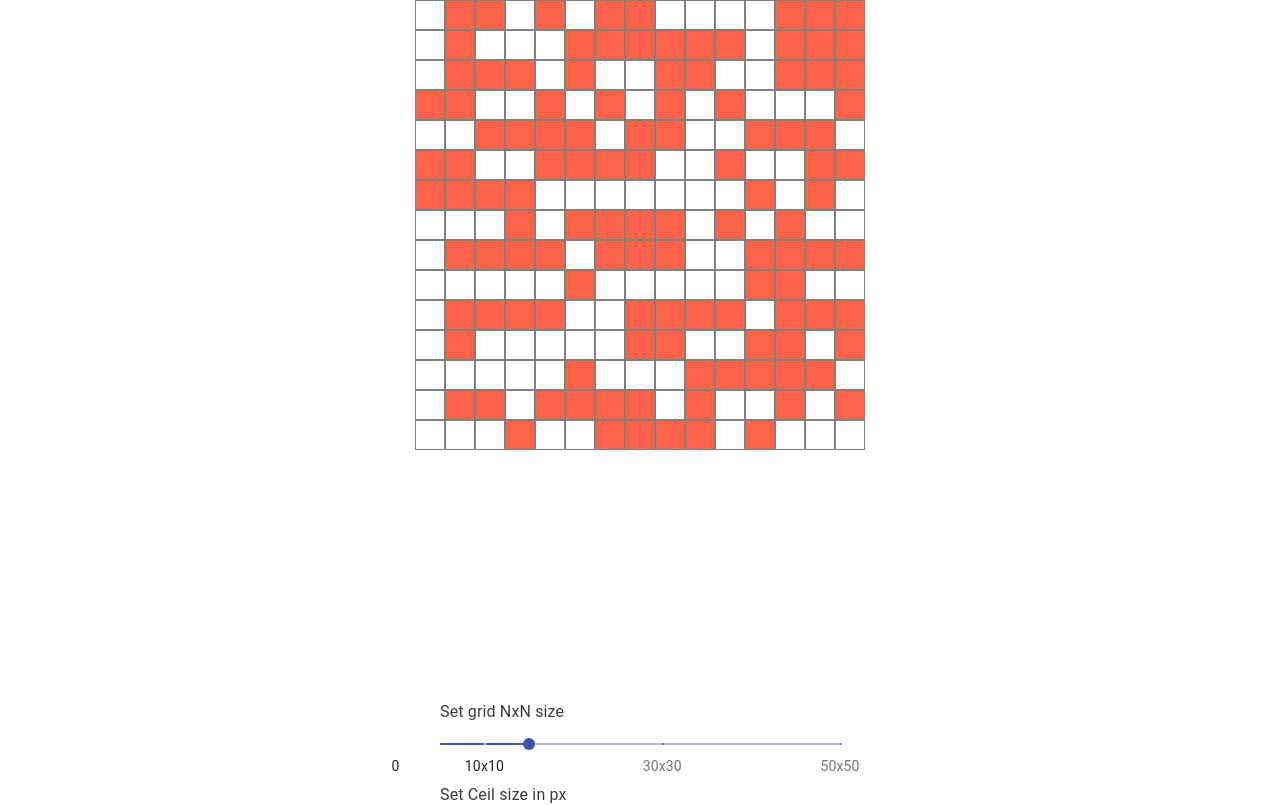
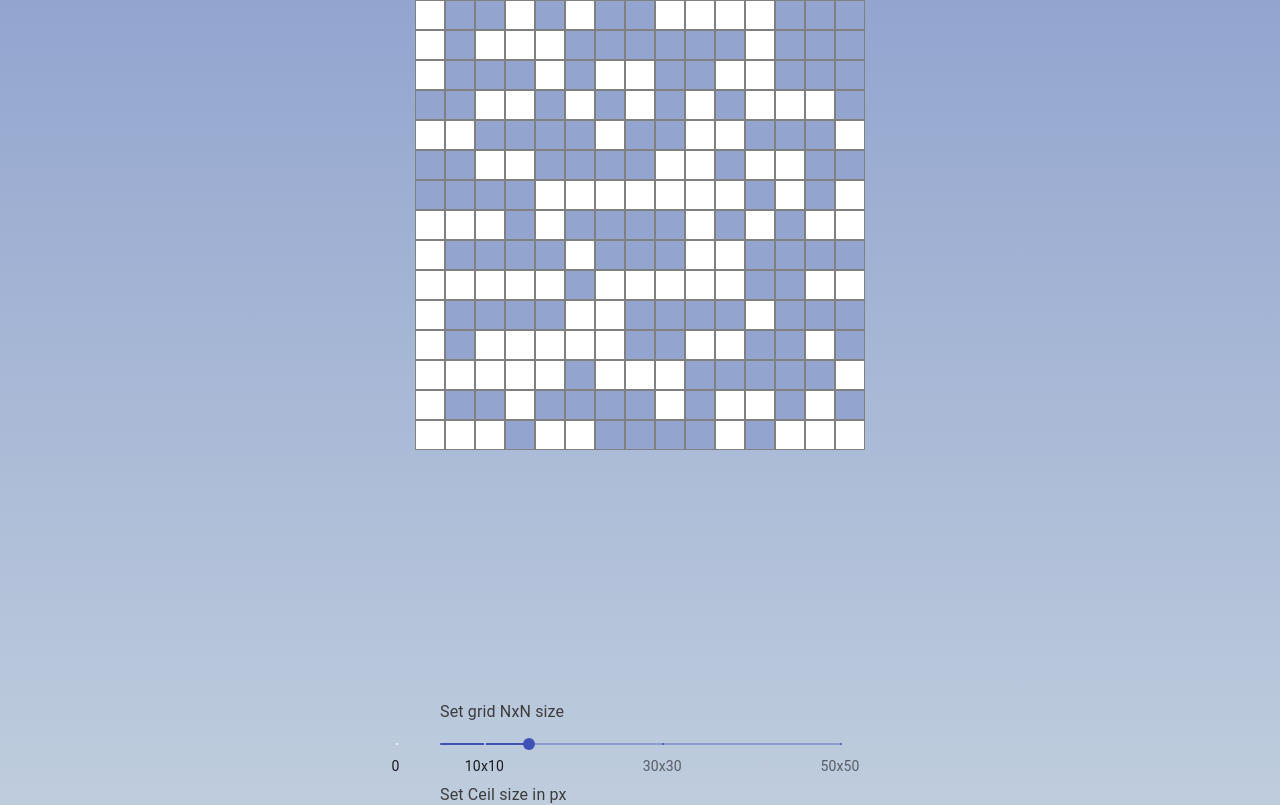
Before and after one commit to KaweckiBartek/grid-problem, a React (Create React App) app in the folder grid-problem/: page / in a window 1280 px wide. Shown: the top 805 px of the page. Built offline with nearby package versions, Linux system fonts and the light colour scheme.

Commit message:
changed bg

```diff
--- a/grid-problem/src/components/grid/index.tsx
+++ b/grid-problem/src/components/grid/index.tsx
@@ -6,8 +6,8 @@ import GridSettings from './GridSettings'
 import NullCeil from './NullCeil'
 
 const Grid = () => {
-  const [ hoverColor, setHoverColor ] = useState("yellow")
-  const [ filledColor, setFilledColor ] = useState("tomato")
+  const [ hoverColor, setHoverColor ] = useState("#a8e4c3")
+  const [ filledColor, setFilledColor ] = useState("#93a5cf")
   const [ nullColor, setNullColor ] = useState("white")
   const [ size, setSize ] = useState(30)
   const [ NxN, setNxN ] = useState(15)
--- a/grid-problem/src/styles/App.scss
+++ b/grid-problem/src/styles/App.scss
@@ -2,5 +2,13 @@
   display: flex;
   justify-content: center;
   align-items: center;
+  width: 100%;
   min-height: 100vh;
+  // background: linear-gradient(#93a5cf , #a8e4c3
+  background: linear-gradient(#93a5cf , #e4efe9
+  )
+  // background: linear-gradient(#ffafbd , #ffc3a0)
+
+
+
 }
--- a/grid-problem/src/styles/themes/components/grid.scss
+++ b/grid-problem/src/styles/themes/components/grid.scss
@@ -3,6 +3,7 @@
   flex-direction: column;
   align-items: center;
   justify-content: center;
+  width: 100%;
   .row{
     display: flex;
   }
```
